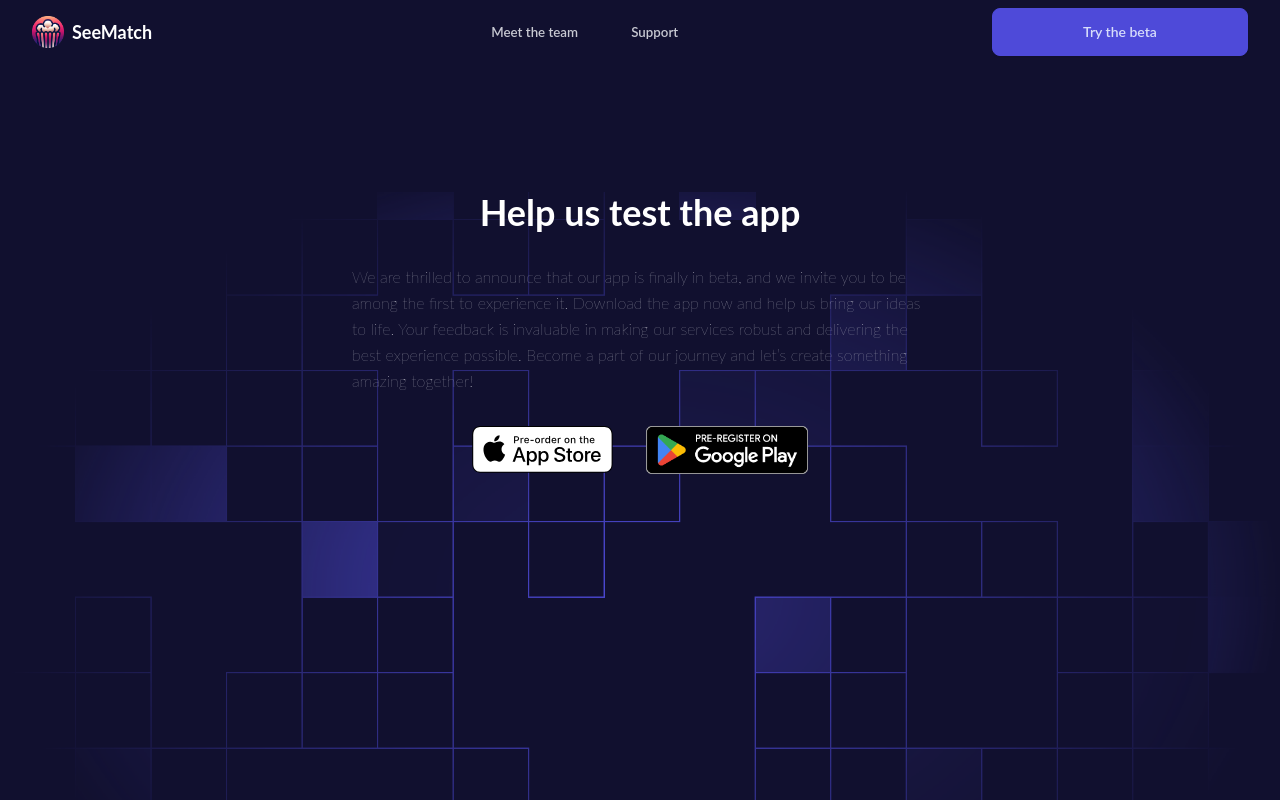
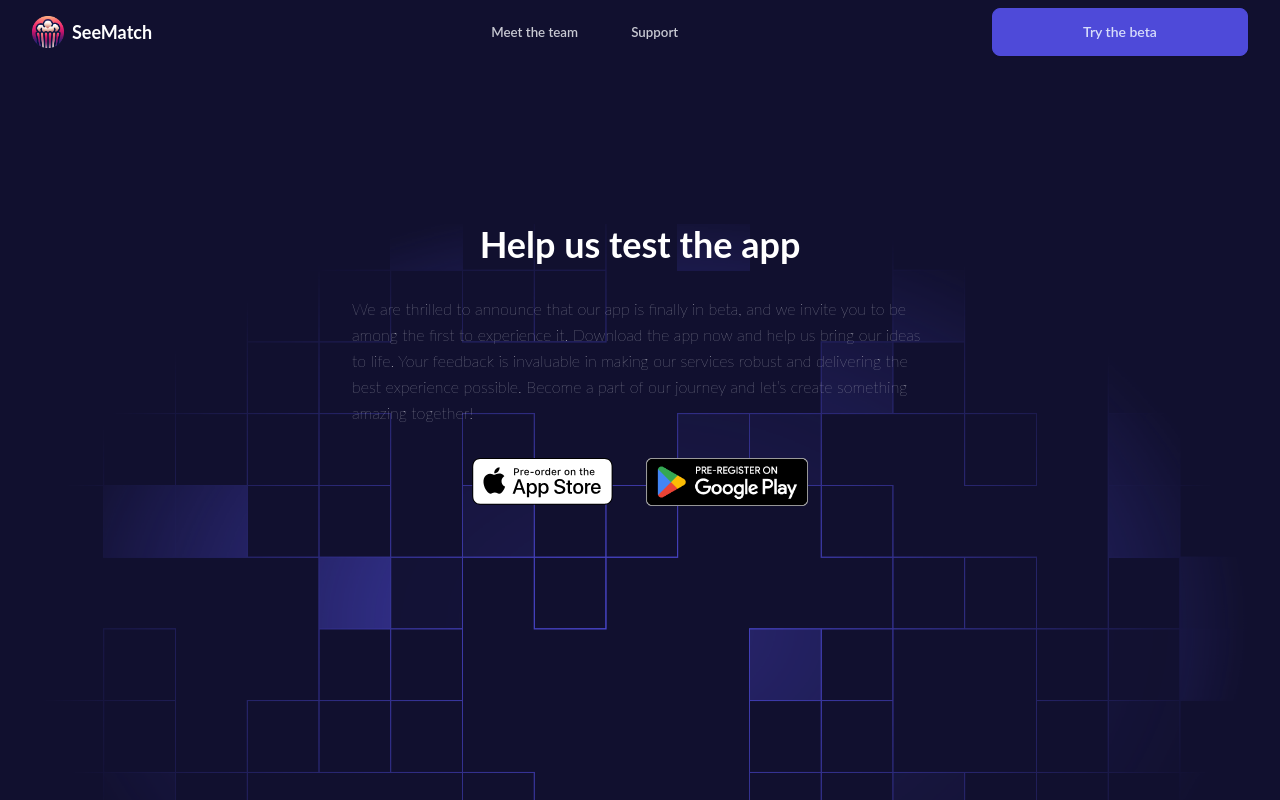
Before and after one commit to kenn7575/landing-page, a SvelteKit app: page /download in a window 1280 px wide. Shown: the top 800 px of the page. Built offline with nearby package versions, Linux system fonts and the light colour scheme.

Commit message:
padding fixes

```diff
--- a/src/routes/+page.svelte
+++ b/src/routes/+page.svelte
@@ -73,7 +73,7 @@
 		</div>
 	</div>
 </div> -->
-<div class="grid grid-cols-1 md:grid-cols-2 lg:grid-cols-7 gap-8 p-16">
+<div class="grid grid-cols-1 md:grid-cols-2 lg:grid-cols-7 gap-8 sm:p-16">
 	<!-- First Div -->
 	<div class="bg-base-300 border-gradient-outer col-span-1 md:col-span-2 lg:col-span-4">
 		<div class="border-gradient-inner">
--- a/src/routes/download/+page.svelte
+++ b/src/routes/download/+page.svelte
@@ -7,7 +7,7 @@
 	import googleStore from '$lib/img/PreRegisterOnGooglePlay_Badge_Web_color_en-GB.png';
 </script>
 
-<main class="w-full bg-base-100 bg-no-repeat bg-cover bg-center min-h-screen">
+<main class="w-full bg-base-100 bg-no-repeat bg-cover bg-center min-h-screen p-8">
 	<div class="flex flex-col items-center justify-center pt-32 w-full">
 		<div
 			class="w-full bg-[url(lib/img/pattern-1.png)] bg-no-repeat bg-cover bg-center min-h-screen"
```
